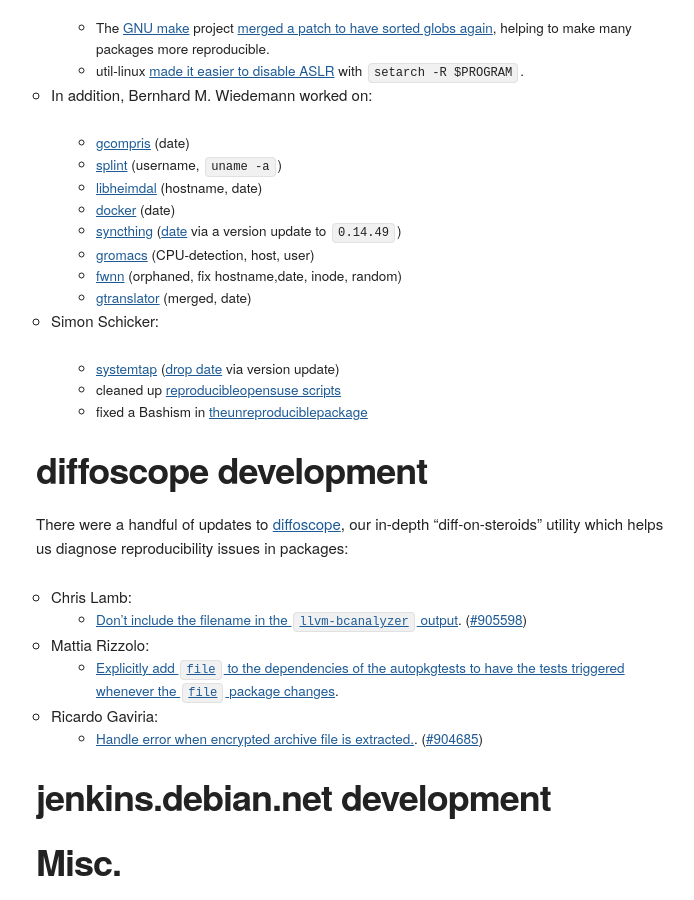
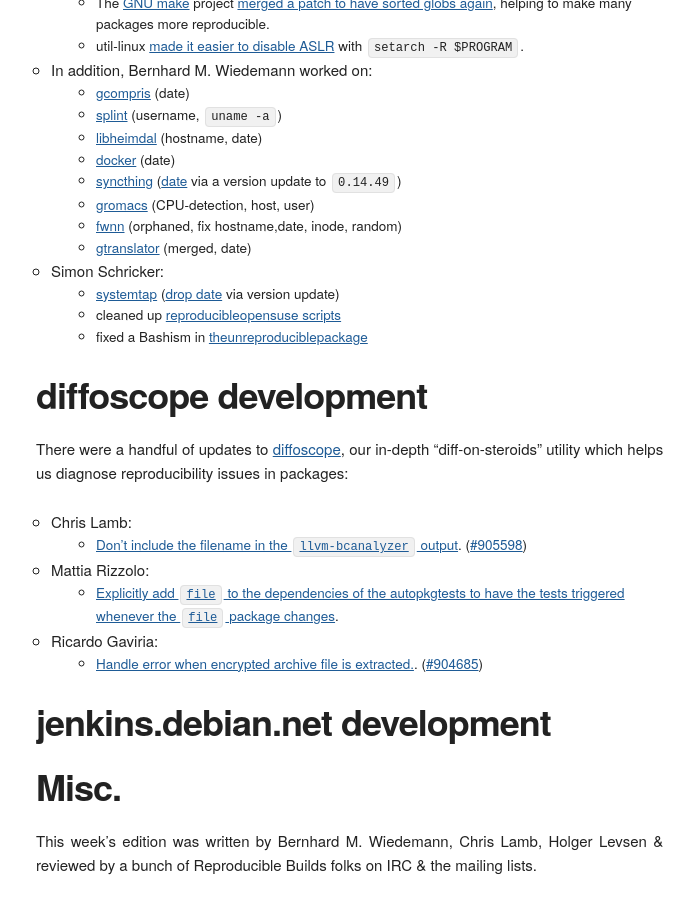
Before and after one commit to prototypefund/reproducible-website, a Jekyll site: the page built from _blog/posts/172.md, in a window 1280 px wide and 900 px high, scrolled down 1758 px. Shown: the whole window, without its empty margins (124-818 px from the left). Built offline with Jekyll 4.4.1, drawn with Linux system fonts in a browser that asks for light colours; some web fonts are replaced.

Commit message:
Fix typo and MD formatting

```diff
--- a/_blog/posts/172.md
+++ b/_blog/posts/172.md
@@ -36,12 +36,10 @@
 -------------------------------------------
 
 * Toolchain patches:
-
     * The [GNU make](https://www.gnu.org/software/make/) project [merged a patch to have sorted globs again](https://savannah.gnu.org/bugs/?52076), helping to make many packages more reproducible.
     * util-linux [made it easier to disable ASLR](https://github.com/karelzak/util-linux/issues/668) with `setarch -R $PROGRAM`.
 
 * In addition, Bernhard M. Wiedemann worked on:
-
     * [gcompris](https://build.opensuse.org/request/show/627391) (date)
     * [splint](https://build.opensuse.org/request/show/627757) (username, `uname -a`)
     * [libheimdal](https://build.opensuse.org/request/show/627941) (hostname, date)
@@ -51,8 +49,7 @@
     * [fwnn](https://osdn.net/projects/freewnn/ticket/38482) (orphaned, fix hostname,date, inode, random)
     * [gtranslator](https://gitlab.gnome.org/GNOME/gtranslator/merge_requests/3) (merged, date)
 
-* Simon Schicker:
-
+* Simon Schricker:
     * [systemtap](https://build.opensuse.org/request/show/627384) ([drop date](https://sourceware.org/ml/systemtap/2017-q4/msg00166.html) via version update)
     * cleaned up [reproducibleopensuse scripts](https://github.com/bmwiedemann/reproducibleopensuse/pull/1)
     * fixed a Bashism in [theunreproduciblepackage](https://github.com/bmwiedemann/theunreproduciblepackage/pull/5)
```
